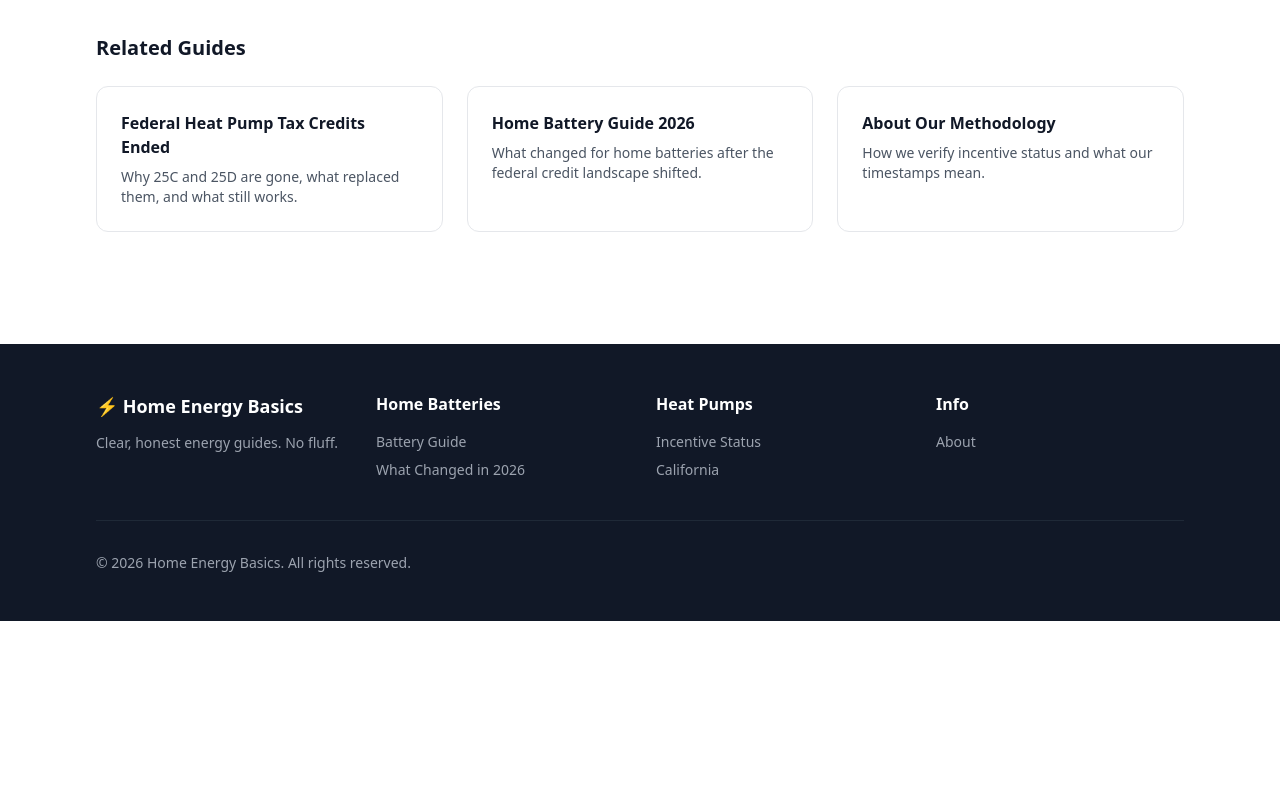
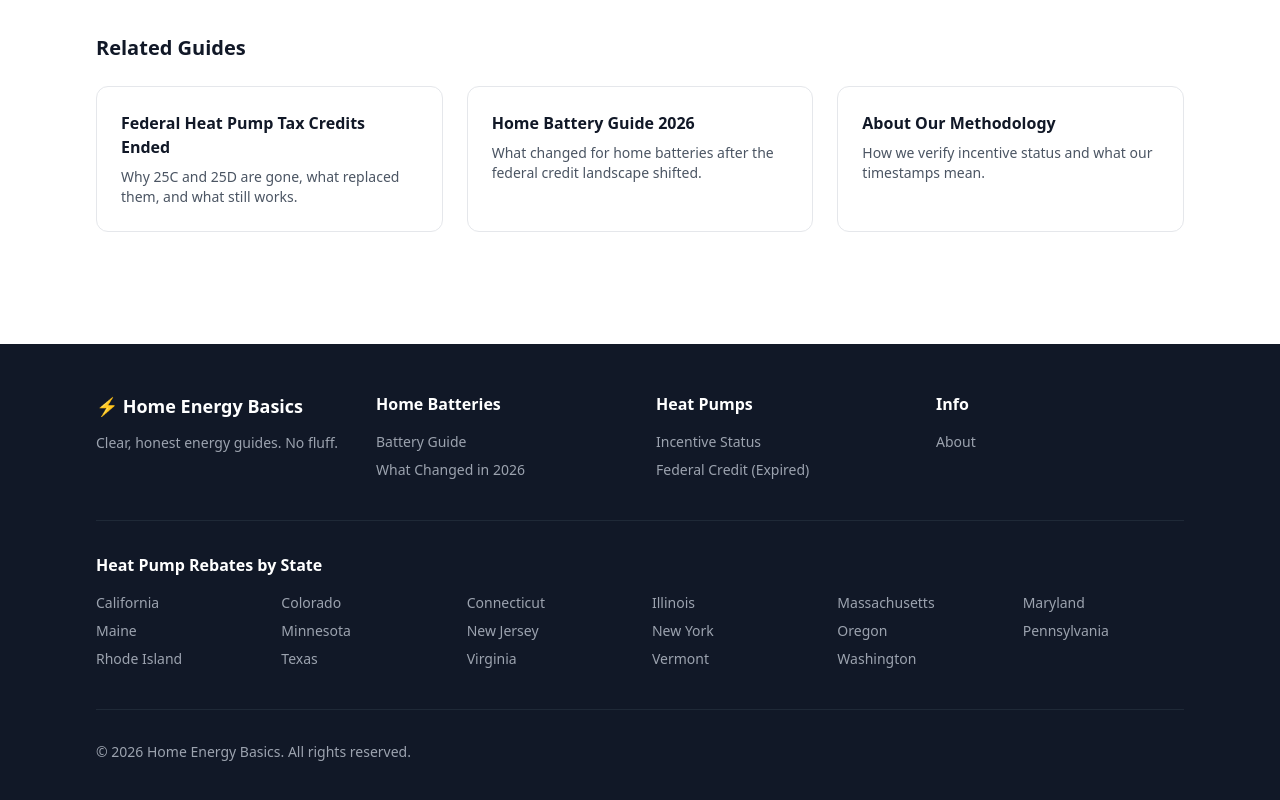
Before and after one commit to giniwproductions-88/homeenergybasics, a Next.js app: page /heat-pumps in a window 1280 px wide. Shown: the part 11107-11907 px from the top of the page. Before the commit the page ends 11728 px from the top, so only its background shows below. Built offline with nearby package versions, Linux system fonts and the light colour scheme.

Commit message:
Footer: all 17 state pages + federal credit link, responsive grid

```diff
--- a/src/app/layout.tsx
+++ b/src/app/layout.tsx
@@ -76,7 +76,7 @@ export default function RootLayout({
                 <h4 className="text-white font-semibold mb-4">Heat Pumps</h4>
                 <ul className="space-y-2 text-sm">
                   <li><Link href="/heat-pumps" className="hover:text-white">Incentive Status</Link></li>
-                  <li><Link href="/heat-pumps/states/ca" className="hover:text-white">California</Link></li>
+                  <li><Link href="/federal-heat-pump-tax-credit-expired" className="hover:text-white">Federal Credit (Expired)</Link></li>
                 </ul>
               </div>
 
@@ -89,6 +89,30 @@ export default function RootLayout({
               </div>
             </div>
 
+            {/* State pages — full alphabetical grid */}
+            <div className="mt-10 pt-8 border-t border-gray-800">
+              <h4 className="text-white font-semibold mb-4">Heat Pump Rebates by State</h4>
+              <ul className="grid grid-cols-2 sm:grid-cols-3 md:grid-cols-4 lg:grid-cols-6 gap-x-6 gap-y-2 text-sm">
+                <li><Link href="/heat-pumps/states/ca" className="hover:text-white">California</Link></li>
+                <li><Link href="/heat-pumps/states/co" className="hover:text-white">Colorado</Link></li>
+                <li><Link href="/heat-pumps/states/ct" className="hover:text-white">Connecticut</Link></li>
+                <li><Link href="/heat-pumps/states/il" className="hover:text-white">Illinois</Link></li>
+                <li><Link href="/heat-pumps/states/ma" className="hover:text-white">Massachusetts</Link></li>
+                <li><Link href="/heat-pumps/states/md" className="hover:text-white">Maryland</Link></li>
+                <li><Link href="/heat-pumps/states/me" className="hover:text-white">Maine</Link></li>
+                <li><Link href="/heat-pumps/states/mn" className="hover:text-white">Minnesota</Link></li>
+                <li><Link href="/heat-pumps/states/nj" className="hover:text-white">New Jersey</Link></li>
+                <li><Link href="/heat-pumps/states/ny" className="hover:text-white">New York</Link></li>
+                <li><Link href="/heat-pumps/states/or" className="hover:text-white">Oregon</Link></li>
+                <li><Link href="/heat-pumps/states/pa" className="hover:text-white">Pennsylvania</Link></li>
+                <li><Link href="/heat-pumps/states/ri" className="hover:text-white">Rhode Island</Link></li>
+                <li><Link href="/heat-pumps/states/tx" className="hover:text-white">Texas</Link></li>
+                <li><Link href="/heat-pumps/states/va" className="hover:text-white">Virginia</Link></li>
+                <li><Link href="/heat-pumps/states/vt" className="hover:text-white">Vermont</Link></li>
+                <li><Link href="/heat-pumps/states/wa" className="hover:text-white">Washington</Link></li>
+              </ul>
+            </div>
+
             {/* Bottom bar */}
             <div className="border-t border-gray-800 mt-10 pt-8 text-sm">
               <p>© {new Date().getFullYear()} Home Energy Basics. All rights reserved.</p>
```
